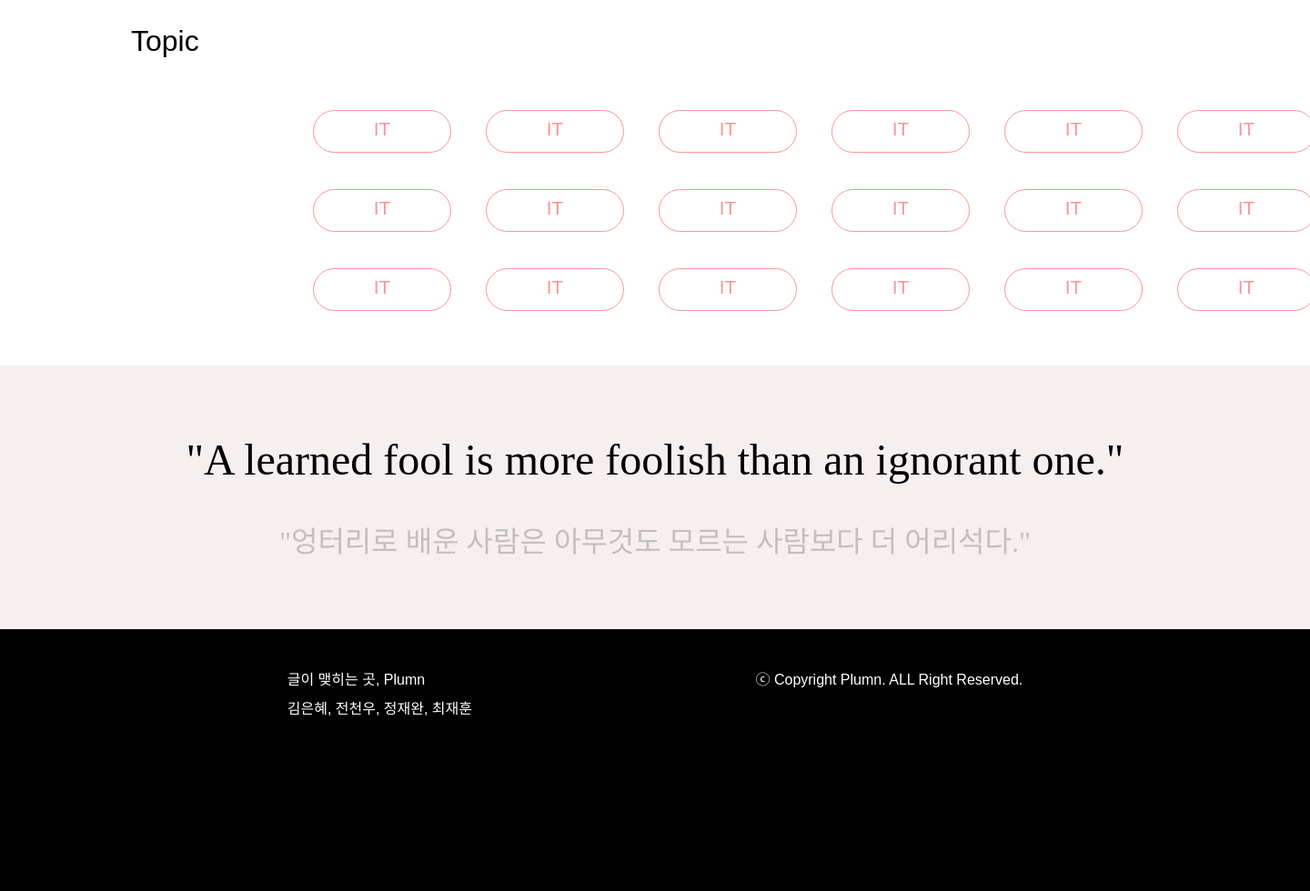
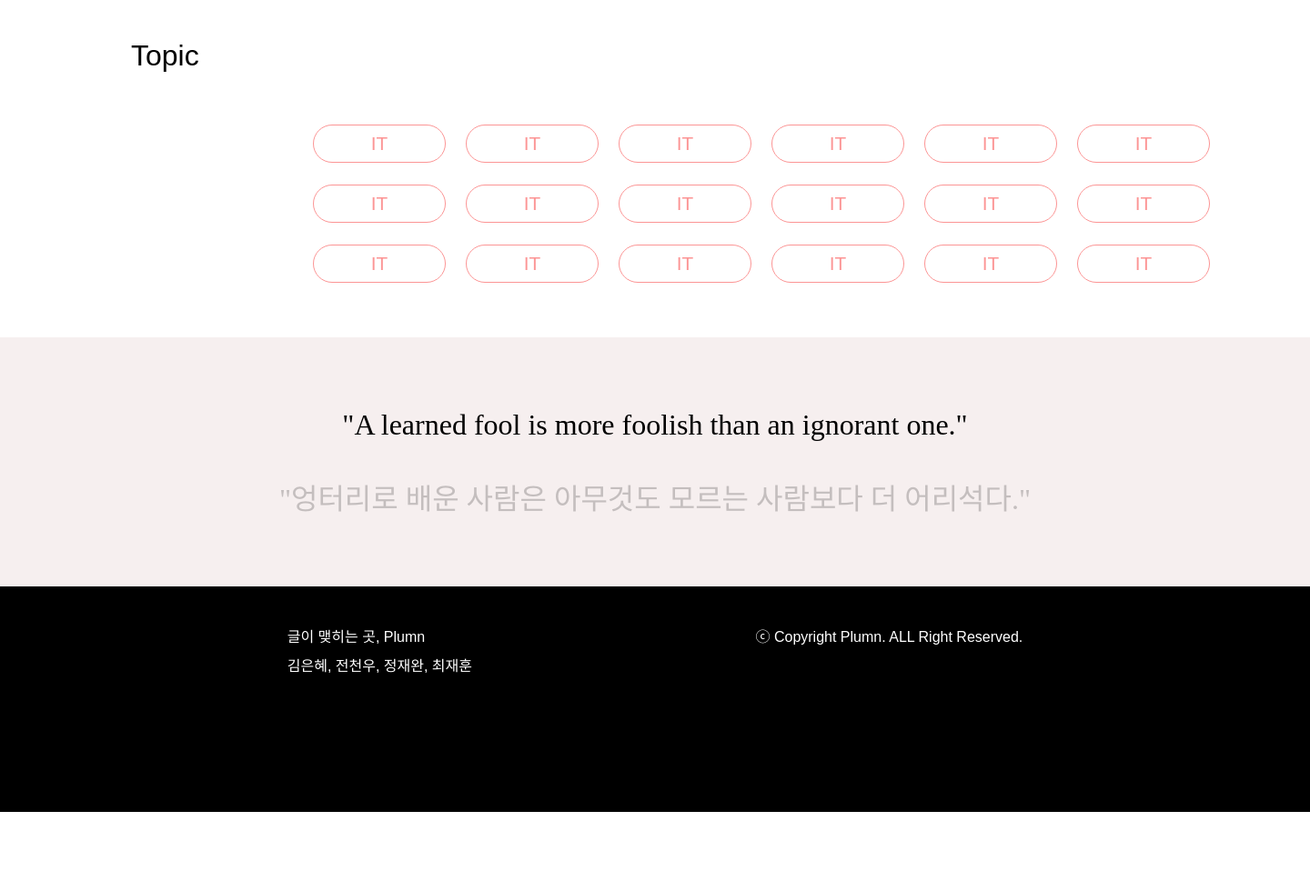
Before and after one commit to LikeLion-at-Skhu-10/Plumn, a Django app: template posts/templates/index.html in a window 1440 px wide. Shown: the part 1048-2028 px from the top of the page at 91% size. After the commit the page ends 1941 px from the top, so only its background shows below. Run offline with Django 4.2, Linux system fonts and the light colour scheme; the template is opened without the code that fills it, so the values that code supplies are empty; some libraries are stand-ins or nearby versions; some web fonts are replaced.

Commit message:
main viewport

```diff
--- a/static/css/base.css
+++ b/static/css/base.css
@@ -101,7 +101,7 @@ body, h1, h2, h3, h4, h5, h6, input, textarea, select {
 }
 .nav2 {
   display: flex;
-  width: 10%;
+  width: 10vw;
   float: right;
   justify-content: space-around;
   align-items: center;
@@ -113,7 +113,6 @@ body, h1, h2, h3, h4, h5, h6, input, textarea, select {
   background-color: #eee;
   border-radius: 50%;
   box-sizing: border-box;
-  display: box;
 }
 
 /* 메뉴바 */
@@ -180,7 +179,7 @@ body, h1, h2, h3, h4, h5, h6, input, textarea, select {
   width: 100%;
   position: relative;
   padding: 3em 0 5em 0;
-  height: 20vh;
+  height: 15vh;
 }
 .footer_box {
   display: flex;
--- a/static/css/main.css
+++ b/static/css/main.css
@@ -1,6 +1,6 @@
 #slidebanner {
   width: 80vw;
-  height: 70vh;
+  height: 40vw;
   margin: 0 auto;
   position: relative;
   overflow: hidden;
@@ -12,20 +12,13 @@
   display: flex;
   left: 0;
   top: 0;
-}
-.slides li {
   width: 80vw;
-  height: 70vh;
-  max-width: 100%;
 }
 .slides li:not(:last-child){
   float: left;
 }
 .slides img {
-  max-width: 100%;
-  max-height: 100%;
   width: 80vw;
-  height: 70vh;
 }
 .slide-anch span{
   position: absolute;
@@ -134,13 +127,13 @@
 .topic-list {
   display: grid;
   margin: 60px 200px 0 200px;
-  grid-template-columns: repeat(6, 150px);
-  grid-gap: 40px;
+  grid-template-columns: repeat(6, 10vw);
+  grid-gap: 1.5em;
   justify-content: space-around;
 }
 .topic-item{
-  width: 150px;
-  height: 45px;
+  width: 10vw;
+  height: 40px;
   background-color: white;
   border-radius: 30px;
   border: #FC9595 solid 1px;
@@ -167,12 +160,12 @@
 .famous-bannerwrap{
   display: flex;
   flex-direction: column;
-  padding: 80px;
+  padding: 5rem;
   text-align: center;
 }
 .famous-bannerwrap h1 {
   font-family:"Austria";
-  font-size: 3rem;
+  font-size: 2rem;
 }
 .famous-bannerwrap h2{
   font-family: 'Noto Sans KR';
```
